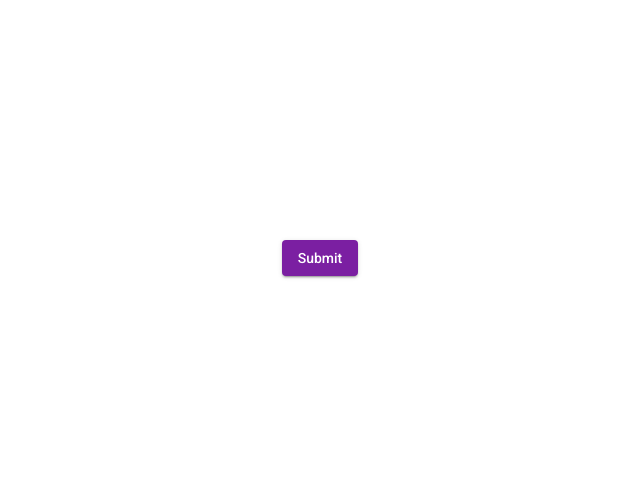
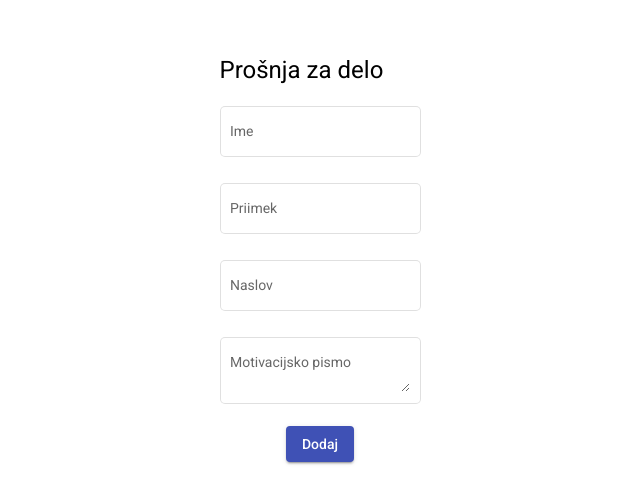
Before and after one commit to AmbicatusThe2nd/job-application-app, an Angular app: page /application in a window 1280 px wide. Shown: the part 142-646 px from the top of the page, without its empty margins (320-960 px from the left). Built offline with nearby package versions, Linux system fonts and the light colour scheme.

Commit message:
Added skeleton of form

```diff
--- a/src/app/app.module.ts
+++ b/src/app/app.module.ts
@@ -6,6 +6,8 @@ import { AppComponent } from './app.component';
 import { FormApplicationComponent } from './form-application/form-application.component';
 import { BrowserAnimationsModule } from '@angular/platform-browser/animations';
 import { MatButtonModule } from '@angular/material/button';
+import { MatInputModule } from '@angular/material/input';
+import { MatFormFieldModule } from '@angular/material/form-field';
 
 @NgModule({
   declarations: [AppComponent, FormApplicationComponent],
@@ -14,6 +16,8 @@ import { MatButtonModule } from '@angular/material/button';
     AppRoutingModule,
     BrowserAnimationsModule,
     MatButtonModule,
+    MatInputModule,
+    MatFormFieldModule,
   ],
   providers: [],
   bootstrap: [AppComponent],
--- a/src/app/form-application/form-application.component.html
+++ b/src/app/form-application/form-application.component.html
@@ -1,3 +1,24 @@
 <div class="form">
-  <button mat-raised-button color="primary">Submit</button>
+  <h1>Prošnja za delo</h1>
+  <form>
+    <div class="form-container">
+      <mat-form-field class="form-field" appearance="outline">
+        <mat-label>Ime</mat-label>
+        <input matInput />
+      </mat-form-field>
+      <mat-form-field class="form-field" appearance="outline">
+        <mat-label>Priimek</mat-label>
+        <input matInput />
+      </mat-form-field>
+      <mat-form-field class="form-field" appearance="outline">
+        <mat-label>Naslov</mat-label>
+        <input matInput />
+      </mat-form-field>
+      <mat-form-field class="form-field" appearance="outline">
+        <mat-label> Motivacijsko pismo </mat-label>
+        <textarea matInput></textarea>
+      </mat-form-field>
+      <button mat-raised-button color="primary">Dodaj</button>
+    </div>
+  </form>
 </div>
--- a/src/app/form-application/form-application.component.scss
+++ b/src/app/form-application/form-application.component.scss
@@ -0,0 +1,5 @@
+.form-container {
+  display: flex;
+  flex-direction: column;
+  align-items: center;
+}
--- a/src/styles.scss
+++ b/src/styles.scss
@@ -1,4 +1,8 @@
-/* You can add global styles to this file, and also import other style files */
+@import "~@angular/material/prebuilt-themes/indigo-pink.css";
 
-html, body { height: 100%; }
-body { margin: 0; font-family: Roboto, "Helvetica Neue", sans-serif; }
+html,
+body {
+  height: 100%;
+  margin: 0;
+  font-family: Roboto, "Helvetica Neue", sans-serif;
+}
```
